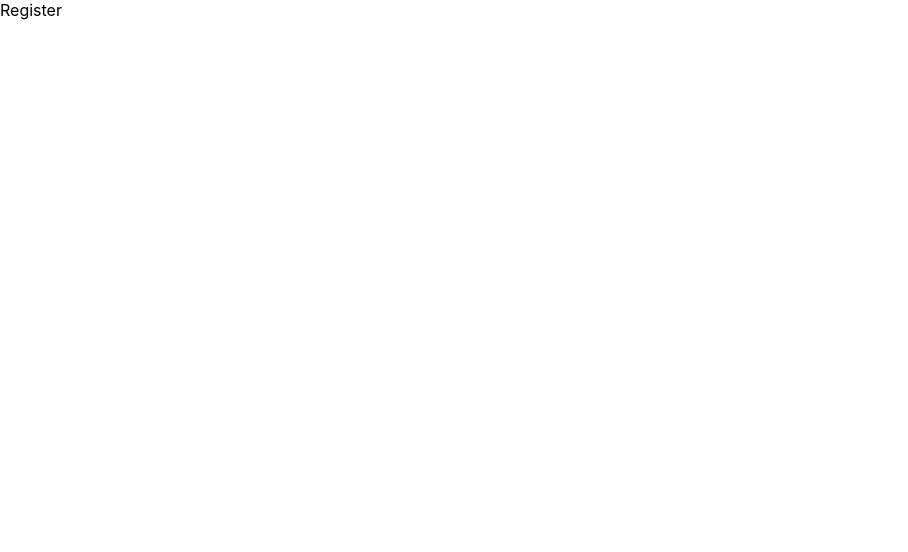
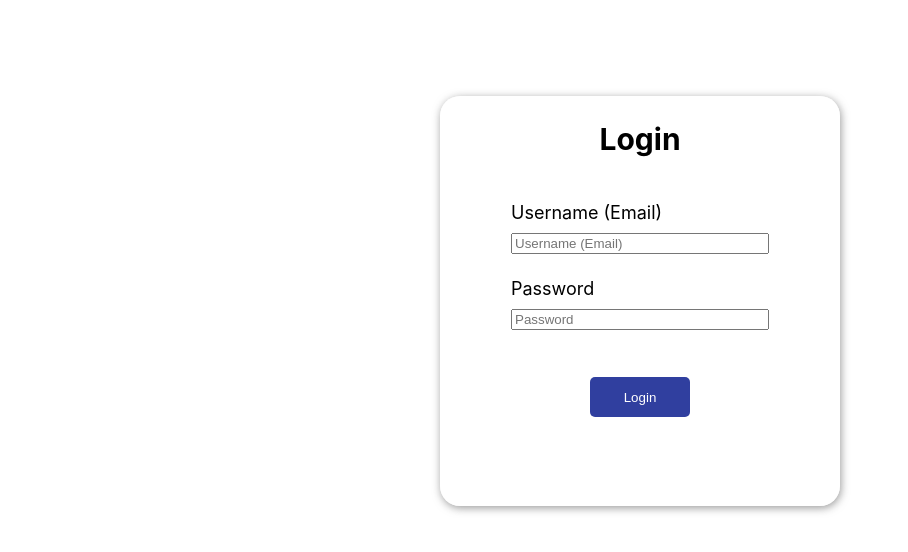
Before and after one commit to tangmonootchanat/My-app, a React (Create React App) app: page / in a window 1280 px wide. Shown: the top 552 px of the page, without its empty margins (0-908 px from the left). Built offline with nearby package versions, Linux system fonts and the light colour scheme.

Commit message:
Add login

```diff
--- a/src/routes/index.tsx
+++ b/src/routes/index.tsx
@@ -10,8 +10,9 @@
   return (
     <Router>
       <Routes>
-      <Route path='/login' element={<Login />} />
-      <Route path='/' element={<Register />} />
+      <Route path='/' element={<Login />} />
+      <Route path='/register' element={<Register />} />
+      <Route path='/resetPassword' element={<Resetpassword />} />
       </Routes>
     </Router>
   )
--- a/src/view/Login.tsx
+++ b/src/view/Login.tsx
@@ -4,6 +4,7 @@
 import { yupResolver } from '@hookform/resolvers/yup';
 import { Link, useNavigate } from 'react-router-dom';
 import { useForm } from 'react-hook-form';
+import Swal from 'sweetalert2'
 
 interface LabelInterface {
   isBold?:boolean;
@@ -29,24 +30,13 @@
 
 const CardForm = styled.div`
   display: grid;
+  justify-content: center;
+  align-items: center;
   grid-column-start: 2;
-  justify-content: center;
   margin-top: 10px;
 
 `;
 
-const ButtonGroup = styled.div`
-  display: flex;
-  justify-content: center;
-  margin-top: 25px;
-
-`;
-
-const ButtonList = styled.div`
-  display: flex;
-  grid-gap: small;
-
-`;
 interface StyledInputProps {
   type: string;
 }
@@ -80,12 +70,30 @@
   text-decoration: none;
 `;
 
+const ButtonList = styled.div`
+  display: flex;
+  justify-content: center;
+`;
+
+const Buttons = styled.button`
+  margin-top: 3rem;
+  background: #303f9f;
+  text-align: center;
+  width: 100px;
+  height: 40px;
+  border-radius: 5px;
+  border: none;
+  color: #ffff;
+`;
+
   function Login() {
-    // const navigate = useNavigate();
+    const navigate = useNavigate();
 
     const schema = yup.object({
-      username: yup.string().required(),
-      password: yup.string().required()
+      Username: yup.string().required(),
+      Password: yup.string()
+        .required()
+        .matches(/^\d{6,}$/, 'รหัสผ่านต้องเป็นตัวเลขอย่างน้อย 6 ตัว'),
     }).required();
 
     const {
@@ -100,55 +108,92 @@
       console.log('error : ', error);
     }
 
-    function onSubmit(item: any) {
-      console.log('item : ', item);
-      if (item) {
-        const data: any = {
-          ...item
-        };
+    async function onSubmit(item: any) {
+      try {
+        const response = await fetch('http://localhost:7000/apis/creatLogin', {
+          method: 'POST',
+          headers: {
+            'Content-Type': 'application/json',
+          },
+          body: JSON.stringify(item),
+        });
 
-        console.log('data : ', data);
+        const data = await response.json();
+
+        if (response.ok) {
+          Swal.fire({
+            icon: 'success',
+            title: 'สำเร็จ',
+            text: 'เข้าสู่ระบบสำเร็จ!',
+          });
+          navigate("/resetPassword");
+        } else {
+          if (data.Log === 2) {
+            Swal.fire({
+              icon: 'error',
+              title: 'เกิดข้อผิดพลาด',
+              text: 'ชื่อผู้ใช้หรือรหัสผ่านไม่ถูกต้อง',
+            }).then(() => {
+              navigate("/");
+            });
+          } else {
+            Swal.fire({
+              icon: 'error',
+              title: 'เกิดข้อผิดพลาด',
+              text: data.RespMessage || 'Unknown error',
+            });
+          }
+        }
+      } catch (error) {
+        console.error('Error during API request:', error);
+        Swal.fire({
+          icon: 'error',
+          title: 'เกิดข้อผิดพลาด!',
+          text: 'มีปัญหาในการติดต่อกับเซิร์ฟเวอร์',
+        });
       }
     }
-
-    // useEffect(() => {
-    //   navigate('/');
-    // }, []);
 
     return (
         <CardWrapper>
           <TextWrapper>
             <Label isBold>Login</Label>
           </TextWrapper>
-          <form onSubmit={handleSubmit(onSubmit, onError)}>
+          <form onSubmit={handleSubmit(onSubmit, onError)}
+            action="http://localhost:7000/apis/creatLogin"
+            method="post">
             <CardForm>
-              <Label htmlFor="username">
-                Username
+              <Label htmlFor="Username">
+                Username (Email)
               </Label>
               <StyledInput
-                id='username'
-                type='text'
-                placeholder={('Username')}
+                id='Username'
+                type='email'
+                placeholder={('Username (Email)')}
                 required
-                {...register('username')}
+                {...register('Username')}
               />
-              <Label htmlFor="password">
+               {errors.Username && (
+                  <span style={{ color: 'red' }}>{errors.Username.message}</span>
+                )}
+              <Label htmlFor="Password">
                 Password
               </Label>
               <StyledInput
-                id='password'
+                id='Password'
                 type='password'
                 placeholder={('Password')}
                 required
-                {...register('password')}
+                {...register('Password')}
               />
+              {errors.Password && (
+                <span style={{ color: 'red' }}>{errors.Password.message}</span>
+              )}
             </CardForm>
-            <ButtonGroup>
-              <ButtonList>
-                <button color='success' type='submit'>{('login')}</button>
-              </ButtonList>
-            </ButtonGroup>
-            <LinkBot to = ''>forget password ?</LinkBot>
+            <ButtonList>
+              <Buttons type="submit">{"Login"}</Buttons>
+            </ButtonList>
+            {/* <LinkBot to = ''>forget password ?</LinkBot> */}
           </form>
         </CardWrapper>
     );
--- a/src/view/Resetpassword.tsx
+++ b/src/view/Resetpassword.tsx
@@ -2,7 +2,7 @@
 
 function Resetpassword() {
   return (
-    <div>Resetpassword</div>
+    <div>ยินดีต้อนรับ Resetpassword</div>
   )
 }
 
```
Also changed, not shown: package.json (+13 -13 lines), 1 other file (tests, documents, lock files or other folders).
